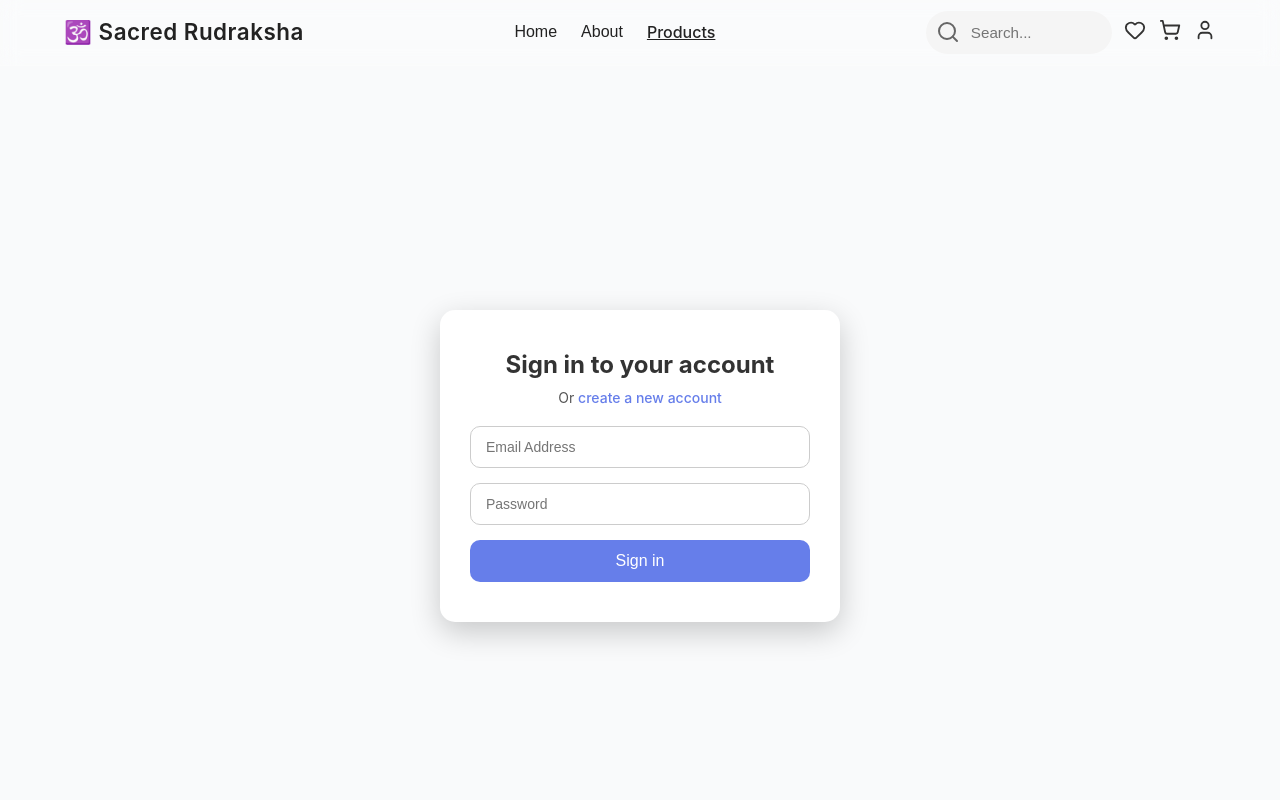
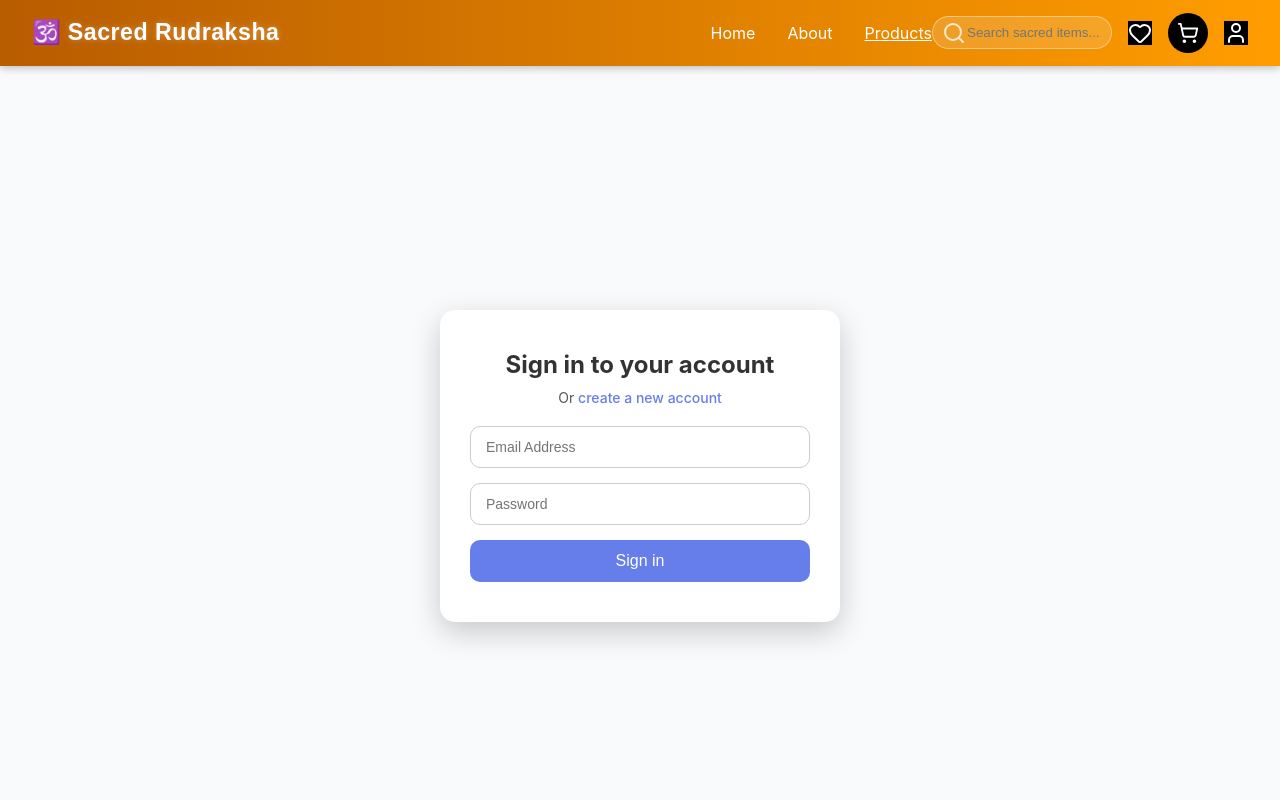
Before and after one commit to jeshanrai/Rudraksha_Store, a React (Create React App) app: page /login in a window 1280 px wide. Shown: the top 800 px of the page. Built offline with nearby package versions, Linux system fonts and the light colour scheme.

Commit message:
header fixed

```diff
--- a/src/components/Header/Header.css
+++ b/src/components/Header/Header.css
@@ -1,167 +1,228 @@
-/* ===== Modern Header (Glassmorphism + Minimal) ===== */
+/* ===== Sacred Rudraksha Header ===== */
 .modern-header {
   position: sticky;
   top: 0;
-  z-index: 50;
-  background: rgba(255, 255, 255, 0.25);
-  backdrop-filter: blur(10px);
-  border-bottom: 1px solid rgba(255, 255, 255, 0.2);
-  transition: background 0.3s ease;
+  width: 100%;
+  background: linear-gradient(90deg, #b85c00, #ff9d00);
+  box-shadow: 0 2px 8px rgba(0, 0, 0, 0.25);
+  z-index: 1000;
+  transition: all 0.3s ease;
 }
 
 .header-container {
-  max-width: 1200px;
-  margin: auto;
-  padding: 0.7rem 1.5rem;
+  max-width: 1300px;
+  margin: 0 auto;
+  padding: 0.8rem 2rem;
+  display: flex;
+  justify-content: space-between;
+  align-items: center;
+}
+
+/* Align logo slightly more to the left */
+.header-left {
   display: flex;
   align-items: center;
-  justify-content: space-between;
+  gap: 0.6rem;
+  flex: 1;
 }
 
-/* ===== Logo ===== */
 .logo {
-  font-size: 1.4rem;
-  font-weight: 600;
-  color: #222;
+  font-family: 'Poppins', sans-serif;
+  font-weight: 700;
+  font-size: 1.45rem;
+  color: #fff;
   text-decoration: none;
+  display: flex;
+  align-items: center;
+  gap: 0.4rem;
   letter-spacing: 0.5px;
-  transition: color 0.3s ease;
+  transition: transform 0.3s ease, opacity 0.3s ease;
+}
+
+.logo span {
+  text-shadow: 0 0 6px rgba(255, 255, 255, 0.3);
 }
 
 .logo:hover {
-  color: #8b4513;
+  transform: scale(1.05);
+  opacity: 0.9;
 }
 
-/* ===== Nav ===== */
+/* Nav Links */
 .nav {
   display: flex;
-  gap: 1.5rem;
+  gap: 2rem;
+  align-items: center;
 }
 
 .nav-link {
   background: none;
   border: none;
-  color: #222;
+  font-family: 'Inter', sans-serif;
   font-size: 1rem;
-  font-weight: 500;
+  color: #fff;
   cursor: pointer;
-  transition: color 0.3s ease, transform 0.2s;
+  position: relative;
+  transition: color 0.3s ease;
+}
+
+.nav-link::after {
+  content: '';
+  position: absolute;
+  left: 0;
+  bottom: -3px;
+  width: 0;
+  height: 2px;
+  background: #fff;
+  transition: width 0.3s ease;
 }
 
 .nav-link:hover {
-  color: #8b4513;
-  transform: translateY(-1px);
+  color: #fff;
 }
 
-/* ===== Search ===== */
+.nav-link:hover::after {
+  width: 100%;
+}
+
+/* Search Bar */
 .search-container {
   position: relative;
   display: flex;
   align-items: center;
-  background: #f5f5f5;
-  border-radius: 25px;
-  padding: 0.4rem 0.8rem;
-  transition: box-shadow 0.2s ease;
-}
-
-.search-container:focus-within {
-  box-shadow: 0 0 0 2px rgba(139, 69, 19, 0.3);
 }
 
 .search-icon {
   position: absolute;
   left: 10px;
-  color: #666;
+  color: #fff;
+  pointer-events: none;
+  opacity: 0.8;
 }
 
 .search-input {
-  border: none;
+  padding: 8px 10px 8px 34px;
+  border-radius: 20px;
+  border: 1px solid rgba(255, 255, 255, 0.4);
+  background: rgba(255, 255, 255, 0.15);
+  color: #fff;
   outline: none;
-  background: transparent;
-  padding: 0.4rem 0.4rem 0.4rem 2rem;
-  font-size: 0.95rem;
-  width: 160px;
-  transition: width 0.3s ease;
+  transition: all 0.3s ease;
+  width: 180px;
 }
 
 .search-input:focus {
-  width: 200px;
+  border-color: #fff;
+  background: rgba(255, 255, 255, 0.25);
+  box-shadow: 0 0 8px rgba(255, 255, 255, 0.6);
 }
 
-/* ===== Icons ===== */
+/* Right Icons */
+.header-right {
+  display: flex;
+  align-items: center;
+  gap: 1rem;
+}
+
 .icon-btn {
   position: relative;
-  margin-left: 0.8rem;
-  color: #333;
+  background: black !important;
+  border: none;
+  color: #fff;
   cursor: pointer;
-  transition: transform 0.2s, color 0.3s;
+  transition: transform 0.2s ease, opacity 0.3s ease;
+  display: flex;
+  align-items: center;
 }
 
-.icon-btn:hover {
-  color: #8b4513;
-  transform: scale(1.1);
+
+.icon-btn-cart-btn {
+  position: relative;
+  background: #000;
+  border: none;
+  border-radius: 50%;
+  width: 40px;
+  height: 40px;
+  color: #fff;
+  cursor: pointer;
+  display: flex;
+  justify-content: center;
+  align-items: center;
+  font-size: 0.8rem;
+  font-weight: 600;
+  transition: transform 0.25s ease, box-shadow 0.3s ease, background 0.3s ease;
 }
 
-.icon {
+/* Hover effect */
+.icon-btn-cart-btn:hover {
+  transform: scale(1.1);
+  background: linear-gradient(90deg, #b85c00, #ff9d00);
+  box-shadow: 0 0 8px rgba(255, 157, 0, 0.5);
+}
+
+/* Icon inside the button */
+.icon-btn-cart-btn .icon {
   width: 22px;
   height: 22px;
+  color: #fff;
 }
 
-/* ===== Cart Badge ===== */
-.cart-badge {
+/* Cart item badge */
+.icon-btn-cart-btn .cart-badge {
   position: absolute;
-  top: -6px;
-  right: -8px;
-  background: #8b4513;
-  color: white;
-  font-size: 11px;
+  top: -4px;
+  right: -6px;
+  background: #ff3333;
+  color: #fff;
+  font-size: 0.7rem;
+  font-weight: 600;
   border-radius: 50%;
-  padding: 2px 5px;
-  font-weight: bold;
+  padding: 3px 6px;
+  box-shadow: 0 0 4px rgba(0, 0, 0, 0.3);
 }
 
-/* ===== Mobile Menu ===== */
+
+/* Mobile Menu */
 .mobile-menu-btn {
   display: none;
   background: none;
   border: none;
-  color: #333;
+  color: #fff;
+  cursor: pointer;
 }
 
 @media (max-width: 768px) {
-  .mobile-menu-btn {
-    display: block;
-    margin-right: 0.5rem;
-  }
-
   .nav {
     position: absolute;
-    top: 64px;
+    top: 100%;
     left: 0;
-    right: 0;
-    background: rgba(255, 255, 255, 0.95);
+    background: linear-gradient(180deg, #b85c00, #ff9d00);
+    width: 100%;
     flex-direction: column;
     align-items: center;
-    gap: 1rem;
-    padding: 1rem 0;
-    border-top: 1px solid #eee;
-    transform: translateY(-120%);
-    opacity: 0;
-    transition: transform 0.3s ease, opacity 0.3s ease;
+    gap: 1.5rem;
+    padding: 1.5rem 0;
+    transform: translateY(-200%);
+    transition: transform 0.4s ease;
   }
 
   .nav.open {
     transform: translateY(0);
-    opacity: 1;
   }
 
-  .search-container {
-    display: none;
+  .mobile-menu-btn {
+    display: block;
+  }
+
+  .search-input {
+    width: 130px;
+  }
+
+  .header-container {
+    padding: 0.8rem 1.2rem;
+  }
+
+  .logo {
+    font-size: 1.3rem;
   }
 }
-
-/* ===== Right Section ===== */
-.header-right {
-  display: flex;
-  align-items: center;
-}
--- a/src/components/Header/Header.js
+++ b/src/components/Header/Header.js
@@ -38,7 +38,7 @@ const Header = () => {
   return (
     <header className="modern-header">
       <div className="header-container">
-        {/* Left */}
+        {/* Left Section */}
         <div className="header-left">
           <button
             onClick={() => setIsMenuOpen(!isMenuOpen)}
@@ -47,25 +47,26 @@ const Header = () => {
           >
             {isMenuOpen ? <X className="icon" /> : <Menu className="icon" />}
           </button>
+
           <Link to="/" className="logo">
-            🕉️ Sacred Rudraksha
+            🕉️ <span>Sacred Rudraksha</span>
           </Link>
         </div>
 
-        {/* Nav */}
+        {/* Navigation */}
         <nav className={`nav ${isMenuOpen ? 'open' : ''}`}>
           <button className="nav-link" onClick={handleHomeClick}>Home</button>
           <button className="nav-link" onClick={handleAboutClick}>About</button>
           <Link to="/products" className="nav-link">Products</Link>
         </nav>
 
-        {/* Right */}
+        {/* Right Section */}
         <div className="header-right">
           <div className="search-container">
             <Search className="search-icon" />
             <input
               type="text"
-              placeholder="Search..."
+              placeholder="Search sacred items..."
               value={searchTerm}
               onChange={(e) => setSearchTerm(e.target.value)}
               onKeyPress={handleSearch}
@@ -77,7 +78,7 @@ const Header = () => {
             <Heart className="icon" />
           </Link>
 
-          <Link to="/cart" className="icon-btn cart-btn" aria-label="Shopping cart">
+          <Link to="/cart" className="icon-btn-cart-btn" aria-label="Shopping cart">
             <ShoppingCart className="icon" />
             {cartItemsCount > 0 && (
               <span className="cart-badge">{cartItemsCount}</span>
```
